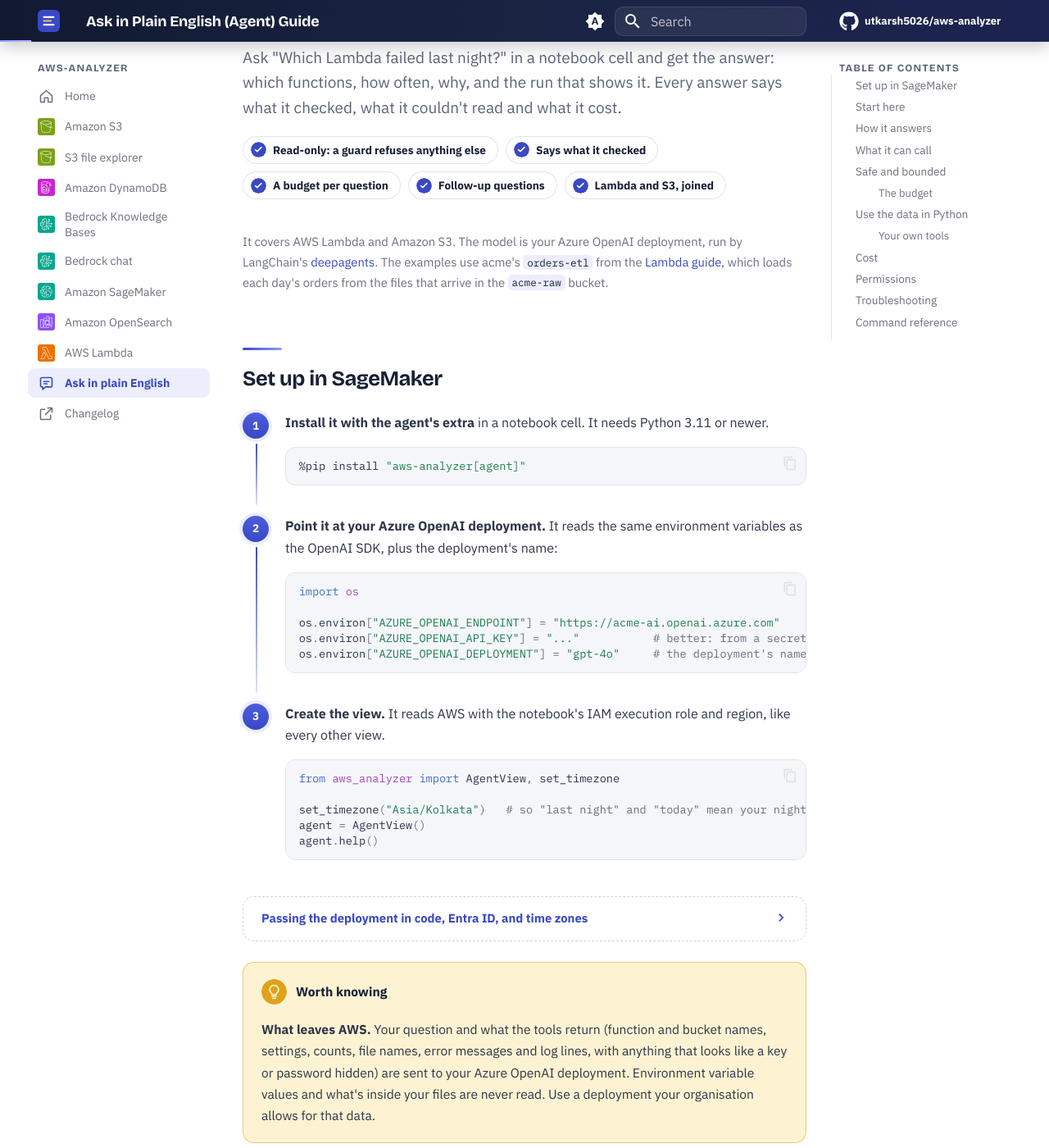
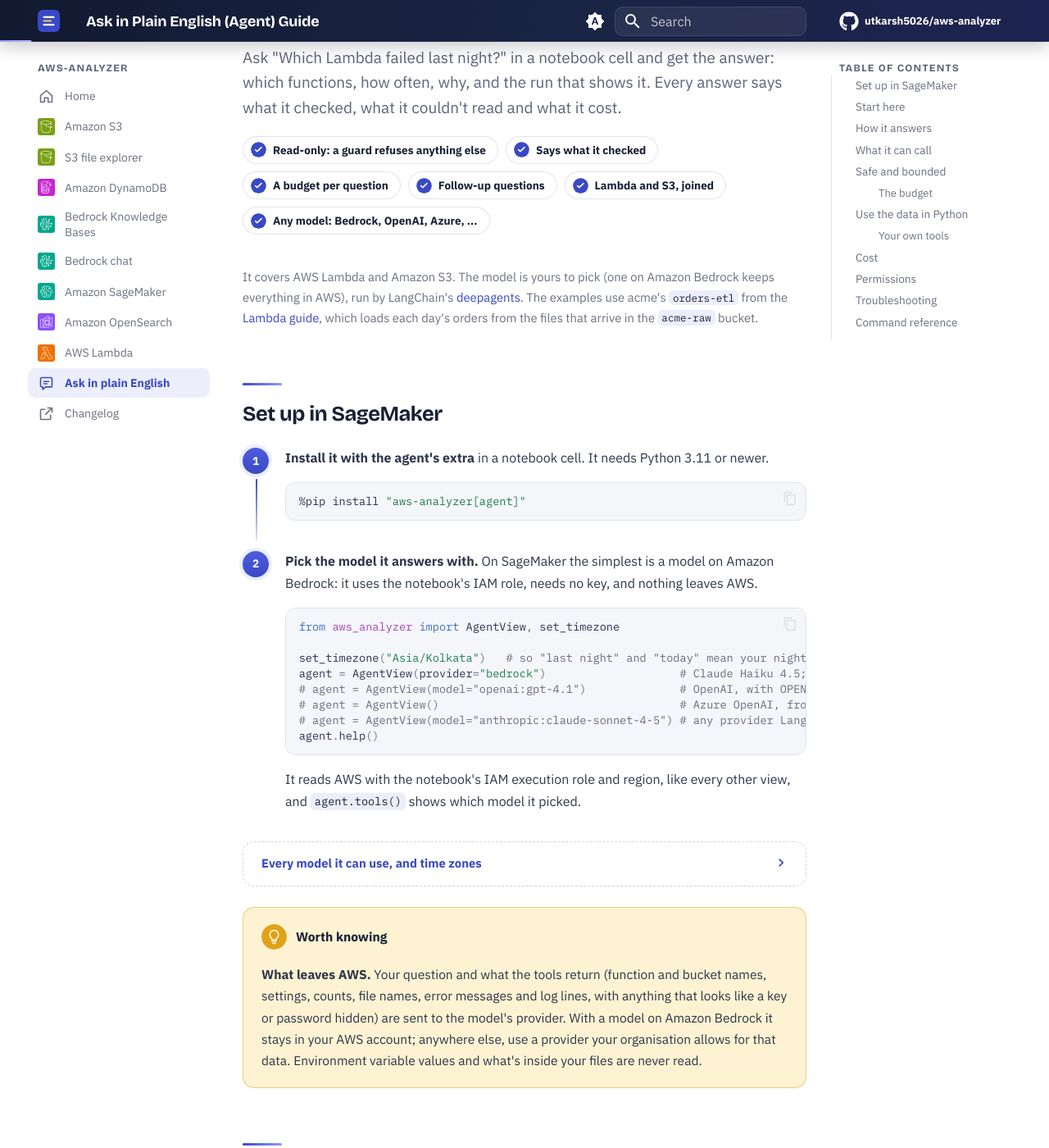
Before and after one commit to utkarsh5026/aws-analyzer, an MkDocs documentation site: the page built from docs/agent.md, in a window 1280 px wide and 1400 px high, scrolled down 228 px. Shown: the whole window at 82% size. Built offline with MkDocs 1.6.1 and Material for MkDocs 9.7.7, drawn with Linux system fonts in a browser that asks for light colours; comment, search, counter and statistics services are not loaded; some of the changed text lies outside the part shown.

Commit message:
agent: docs, changelog and the [agent] extra for every model provider
The [agent] extra installs langchain-aws for Bedrock models. README and the
agent guide say which models it can use and how to pick one, Bedrock's IAM
permissions and list prices, and the new troubleshooting entries.

Co-Authored-By: Claude Opus 5.5 <noreply@anthropic.com>
Claude-Session: https://claude.ai/code/session_01HfQuVSgTJnJ7WBi64iijb4

````diff
--- a/docs/agent.md
+++ b/docs/agent.md
@@ -1,6 +1,6 @@
 ---
 title: Ask in Plain English (Agent) Guide
-description: "How to ask questions about your AWS account in plain English from a SageMaker notebook with aws-analyzer's agent: an agent (an Azure OpenAI deployment, run by LangChain's deepagents) answers questions like which Lambda failed last night, or whether last night's uploads to a bucket were processed, from read-only tools, says what it checked, and stays within a budget per question."
+description: "How to ask questions about your AWS account in plain English from a SageMaker notebook with aws-analyzer's agent: an agent (a model you pick, on Amazon Bedrock, OpenAI, Azure OpenAI or any LangChain provider, run by LangChain's deepagents) answers questions like which Lambda failed last night, or whether last night's uploads to a bucket were processed, from read-only tools, says what it checked, and stays within a budget per question."
 ---
 
 <p class="eyebrow"><img class="aws-icon" src="images/aws/lambda.svg" alt="" width="32" height="32"> Ask in plain English <code>agent/</code></p>
@@ -16,9 +16,10 @@ Ask "Which Lambda failed last night?" in a notebook cell and get the answer: whi
   <li>A budget per question</li>
   <li>Follow-up questions</li>
   <li>Lambda and S3, joined</li>
+  <li>Any model: Bedrock, OpenAI, Azure, ...</li>
 </ul>
 
-It covers AWS Lambda and Amazon S3. The model is your Azure OpenAI deployment, run by LangChain's [deepagents](https://pypi.org/project/deepagents/). The examples use acme's `orders-etl` from the [Lambda guide](lambda_functions.md), which loads each day's orders from the files that arrive in the `acme-raw` bucket.
+It covers AWS Lambda and Amazon S3. The model is yours to pick (one on Amazon Bedrock keeps everything in AWS), run by LangChain's [deepagents](https://pypi.org/project/deepagents/). The examples use acme's `orders-etl` from the [Lambda guide](lambda_functions.md), which loads each day's orders from the files that arrive in the `acme-raw` bucket.
 { .muted }
 
 ## Set up in SageMaker { #setup }
@@ -31,32 +32,33 @@ It covers AWS Lambda and Amazon S3. The model is your Azure OpenAI deployment, r
     %pip install "aws-analyzer[agent]"
     ```
 
-2. **Point it at your Azure OpenAI deployment.** It reads the same environment variables as the OpenAI SDK, plus the deployment's name:
-
-    ```python
-    import os
-
-    os.environ["AZURE_OPENAI_ENDPOINT"] = "https://acme-ai.openai.azure.com"
-    os.environ["AZURE_OPENAI_API_KEY"] = "..."           # better: from a secret store, not typed in the notebook
-    os.environ["AZURE_OPENAI_DEPLOYMENT"] = "gpt-4o"     # the deployment's name in Azure AI Foundry
-    ```
-
-
-3. **Create the view.** It reads AWS with the notebook's IAM execution role and region, like every other view.
+2. **Pick the model it answers with.** On SageMaker the simplest is a model on Amazon Bedrock: it uses the notebook's IAM role, needs no key, and nothing leaves AWS.
 
     ```python
     from aws_analyzer import AgentView, set_timezone
 
     set_timezone("Asia/Kolkata")   # so "last night" and "today" mean your night and your day
-    agent = AgentView()
+    agent = AgentView(provider="bedrock")                    # Claude Haiku 4.5; model="sonnet" for another
+    # agent = AgentView(model="openai:gpt-4.1")              # OpenAI, with OPENAI_API_KEY set
+    # agent = AgentView()                                    # Azure OpenAI, from AZURE_OPENAI_ENDPOINT, _API_KEY, _DEPLOYMENT
+    # agent = AgentView(model="anthropic:claude-sonnet-4-5") # any provider LangChain supports
     agent.help()
     ```
 
+    It reads AWS with the notebook's IAM execution role and region, like every other view, and `agent.tools()` shows which model it picked.
+
 </div>
 
-??? more "Passing the deployment in code, Entra ID, and time zones"
+??? more "Every model it can use, and time zones"
 
-    Pass the deployment in code instead: `AgentView(endpoint=..., deployment=..., api_key=...)`. For Microsoft Entra ID instead of a key, pass `azure_ad_token_provider=` (from `azure.identity.get_bearer_token_provider`). The API version is `2024-10-21` unless `OPENAI_API_VERSION` or `api_version=` says otherwise.
+    | Model | How | Needs |
+    |---|---|---|
+    | Amazon Bedrock | `AgentView(provider="bedrock")`, Claude Haiku 4.5; `model=` takes a short name (`"sonnet"`, `"nova-pro"`), a model ID or an inference profile, and finds a short name's ID in the region's model list | `bedrock:InvokeModel` on the model; its cost uses Bedrock's list prices |
+    | OpenAI | `AgentView(model="openai:gpt-4.1")` (gpt-4.1 is the default); `endpoint=` for any server that speaks OpenAI's API: LiteLLM, vLLM, OpenRouter | `OPENAI_API_KEY`, or `api_key=` |
+    | Azure OpenAI | `AZURE_OPENAI_ENDPOINT`, `AZURE_OPENAI_API_KEY` and `AZURE_OPENAI_DEPLOYMENT` in the environment, or `AgentView(endpoint=..., deployment=..., api_key=...)`; `azure_ad_token_provider=` (from `azure.identity.get_bearer_token_provider`) for Microsoft Entra ID; the API version is `2024-10-21` unless `OPENAI_API_VERSION` or `api_version=` says otherwise | A deployment of a model that supports tool calling |
+    | Any LangChain provider | `model="anthropic:claude-sonnet-4-5"`, `"google_genai:gemini-2.5-pro"`, `"ollama:llama3.1"`, ...; or `chat_model=` with a LangChain chat model of your own | Its LangChain package (Anthropic's and Google's come with the extra) and its key |
+
+    Without `provider=`, the agent works it out from the model's name and the environment: `AWS_ANALYZER_AGENT_MODEL` first (`os.environ["AWS_ANALYZER_AGENT_MODEL"] = "bedrock:sonnet"`, good for a lifecycle configuration), then the Azure settings, then `OPENAI_API_KEY`.
 
     [`set_timezone()`](index.md#timezone) is the package's own: every report then shows its times in your zone too, and the agent's table of what it checked does. `AgentView(timezone="Europe/London")` gives the agent a zone of its own instead. Without either, the agent works in UTC and says so.
 
@@ -64,11 +66,11 @@ It covers AWS Lambda and Amazon S3. The model is your Azure OpenAI deployment, r
     agent = AgentView(timezone="kolkata")   # a tz database name, its city, or an offset like "+05:30"
     ```
 
-    The agent needs deepagents and langchain-openai, which need Python 3.11; the rest of aws-analyzer still runs on 3.10 with boto3 alone.
+    The agent needs deepagents, langchain-openai and langchain-aws, which need Python 3.11; the rest of aws-analyzer still runs on 3.10 with boto3 alone.
 
 !!! tip "Worth knowing"
 
-    **What leaves AWS.** Your question and what the tools return (function and bucket names, settings, counts, file names, error messages and log lines, with anything that looks like a key or password hidden) are sent to your Azure OpenAI deployment. Environment variable values and what's inside your files are never read. Use a deployment your organisation allows for that data.
+    **What leaves AWS.** Your question and what the tools return (function and bucket names, settings, counts, file names, error messages and log lines, with anything that looks like a key or password hidden) are sent to the model's provider. With a model on Amazon Bedrock it stays in your AWS account; anywhere else, use a provider your organisation allows for that data. Environment variable values and what's inside your files are never read.
 
 ## Start here { #tour }
 
@@ -189,7 +191,8 @@ answer = agent.core.ask("Which Lambda failed last night?")
 answer.text                    # the answer, in markdown
 answer.calls                   # ToolCall: name, args, coverage, summary, error, refused, seconds
 answer.aws_calls               # {'logs:FilterLogEvents': 12, ...}: every AWS call it made, all reads
-answer.input_tokens, answer.output_tokens, answer.cost
+answer.provider, answer.model # who served it, and the model or profile that answered
+answer.input_tokens, answer.output_tokens, answer.cost   # answer.rates: whose prices the cost is at
 answer.stopped                 # None, or why it stopped early: 'tool_calls', 'time', 'cost', 'steps', 'stopped', 'error'
 answer.error                   # what went wrong with the model, and what to do
 agent.core.history             # every AgentAnswer so far
@@ -201,8 +204,8 @@ Settings, all optional:
 from aws_analyzer import AgentAnalyzer, AgentView
 
 core = AgentAnalyzer(
-    deployment="prod-gpt-4o", endpoint="https://acme-ai.openai.azure.com", api_key="...",
-    model_prices={"gpt-4o": (2.50, 10.00)},          # USD per 1M input and output tokens, from your price sheet
+    provider="bedrock", model="sonnet",              # or model="openai:gpt-4.1", deployment=..., ...
+    model_prices={"claude-sonnet-5": (2.00, 10.00)}, # USD per 1M input and output tokens, over the list prices
     timezone="Asia/Kolkata",                         # for the agent alone; set_timezone() sets it everywhere
     regions=["us-east-1", "eu-west-1"],              # where it looks unless asked otherwise; "all" for every region
     notes="orders-etl runs at 02:00 IST and loads the day's orders",   # facts it's told about your account
@@ -212,7 +215,7 @@ core = AgentAnalyzer(
 agent = AgentView(core)
 ```
 
-`chat_model=` takes any LangChain chat model instead of Azure OpenAI: for a model on Amazon Bedrock, `ChatBedrockConverse` from langchain-aws. `lambda_core=` and `s3_core=` take a `LambdaAnalyzer` and an `S3Analyzer` of your own (with their own `prices=`). The pure functions work without AWS or a model: `hide_secrets`, `asked_at`, `system_prompt`, `summarize_health`, `summarize_errors`, `summarize_runs`, `summarize_performance`, `summarize_detail`, `summarize_code`, the S3 toolkit's `summarize_bucket`, `summarize_found`, `summarize_prefix`, `summarize_file`, `count_arrivals` (from a listing: which files a notification's filter and event types covered or missed) and `trigger_findings`, `answer_findings` and `explain_model_error`.
+`chat_model=` takes any LangChain chat model instead, made with your own settings. `lambda_core=` and `s3_core=` take a `LambdaAnalyzer` and an `S3Analyzer` of your own (with their own `prices=`). The pure functions work without AWS or a model: `hide_secrets`, `asked_at`, `system_prompt`, `summarize_health`, `summarize_errors`, `summarize_runs`, `summarize_performance`, `summarize_detail`, `summarize_code`, the S3 toolkit's `summarize_bucket`, `summarize_found`, `summarize_prefix`, `summarize_file`, `count_arrivals` (from a listing: which files a notification's filter and event types covered or missed) and `trigger_findings`, `answer_findings`, `pick_provider`, `model_rates` and `explain_model_error`.
 
 ### Your own tools { #toolkits }
 
@@ -245,13 +248,13 @@ Its tools get the same budget, error handling and report as the built-in ones, a
 
 ## Cost { #cost }
 
-Each answer counts the model's input and output tokens. Azure OpenAI's prices depend on the model, the region and the deployment type, so there are none built in: pass `model_prices=` and each answer shows its estimated cost, and the budget's `usd` limit applies. Without it the cost shows as unknown, never a guess.
+Each answer counts the model's input and output tokens. A model on Amazon Bedrock is priced at Bedrock's list prices, so each answer shows its estimated cost and the budget's `usd` limit applies. OpenAI's and Azure OpenAI's prices depend on the plan, the region and the deployment type, so there are none built in: pass `model_prices=` for them (or to override Bedrock's). Without a price the cost shows as unknown, never a guess.
 
 On the AWS side, the CloudWatch metrics it reads cost $0.01 per 1,000, and S3's requests $0.005 per 1,000 listing pages (each lists up to 1,000 keys) and $0.0004 per 1,000 others; the report says how many of each it made and what they cost. Reading logs, Lambda's settings and code costs nothing. `function_health` reads 7 metrics per function, so a question about 100 functions reads about 700: under a cent. A `find_files` over 100,000 keys makes 100 listing requests: $0.0005.
 
 ## Permissions { #permissions }
 
-The Lambda tools read through `LambdaAnalyzer`, so the role needs the [Lambda guide's read-only policy](lambda_functions.md#permissions). The S3 tools read through `S3Analyzer`, so they need the [S3 guide's read-only policy](s3.md#permissions) (with `s3:GetBucketNotification`, which `bucket_details` and `s3_triggers` read the bucket's event notifications with). `s3_triggers` needs both. Nothing more: no Bedrock and no permission to change anything. A permission that's missing shows up in the answer as what couldn't be read, and the rest of the answer still stands.
+The Lambda tools read through `LambdaAnalyzer`, so the role needs the [Lambda guide's read-only policy](lambda_functions.md#permissions). The S3 tools read through `S3Analyzer`, so they need the [S3 guide's read-only policy](s3.md#permissions) (with `s3:GetBucketNotification`, which `bucket_details` and `s3_triggers` read the bucket's event notifications with). `s3_triggers` needs both. Nothing more, and no permission to change anything. With a model on Amazon Bedrock, add `bedrock:InvokeModel` on the model and its inference profile (the Converse API, which only generates text), and `bedrock:ListFoundationModels` and `bedrock:ListInferenceProfiles` to find a model by a short name like `"sonnet"`. A permission that's missing shows up in the answer as what couldn't be read, and the rest of the answer still stands.
 
 On the Azure side, an API key of the Azure OpenAI resource, or a Microsoft Entra ID identity with the **Cognitive Services OpenAI User** role on it.
 
@@ -261,9 +264,21 @@ On the Azure side, an API key of the Azure OpenAI resource, or a Microsoft Entra
 
     deepagents needs Python 3.11. On SageMaker, pick a kernel with Python 3.11 or newer, or make one with the SageMaker guide's [`new_env("3.11")`](sagemaker_env.md#envs), then `%pip install "aws-analyzer[agent]"` in it.
 
+??? question "“The agent needs a model to answer with, and none is set up”"
+
+    Nothing says which model to use. Pick one: `AgentView(provider="bedrock")`, `AgentView(model="openai:gpt-4.1")` with `OPENAI_API_KEY` set, or the Azure settings below. `AWS_ANALYZER_AGENT_MODEL` sets one for every notebook.
+
 ??? question "“… AZURE_OPENAI_ENDPOINT … are not set”"
 
     The agent doesn't know which deployment to ask. Set `AZURE_OPENAI_ENDPOINT`, `AZURE_OPENAI_API_KEY` and `AZURE_OPENAI_DEPLOYMENT` in the notebook's environment, or pass them to `AgentView`.
+
+??? question "“ValidationException … on-demand throughput isn't supported”"
+
+    That Bedrock model is served only through an inference profile. Put `us.` (or `eu.`, `apac.`, `global.`) before its ID, or pass its short name, `AgentView(provider="bedrock", model="haiku")`, and the agent finds the profile.
+
+??? question "“AccessDeniedException” from Bedrock"
+
+    The notebook's role needs `bedrock:InvokeModel` on the model and on its inference profile, and the account needs access to the model: the Bedrock console's Model catalog shows it.
 
 ??? question "“NotFoundError … No such deployment on this endpoint”"
 
--- a/pyproject.toml
+++ b/pyproject.toml
@@ -63,8 +63,9 @@ files = [  # S3 previews of Excel, PDF (text and pages as pictures), .zst and sn
 ]
 notebook = ["ipython>=8", "ipywidgets>=8", "tqdm"]  # HTML reports, the S3 explorer and the chat window, progress bars
 agent = [  # AgentView: ask about your account in plain English (deepagents needs Python 3.11 or newer)
-    "deepagents>=0.7.26; python_version >= '3.11'",
-    "langchain-openai>=1.7; python_version >= '3.11'",
+    "deepagents>=0.7.26; python_version >= '3.11'",  # brings LangChain's Anthropic and Google Gemini models too
+    "langchain-openai>=1.7; python_version >= '3.11'",  # OpenAI, Azure OpenAI and OpenAI-compatible servers
+    "langchain-aws>=1.9; python_version >= '3.11'",  # models on Amazon Bedrock
 ]
 all = ["aws-analyzer[data,files,notebook,agent]"]
 
--- a/requirements-dev.txt
+++ b/requirements-dev.txt
@@ -28,10 +28,11 @@ tqdm==4.70.1
 # Optional for users (s3_explorer.py's clicks, bedrock_chat.py's window, tqdm's notebook bar); installed here so
 # both windows' widgets are tested.
 ipywidgets==8.1.9
-# Optional for users (agent/: the agent loop and its Azure OpenAI model), which need Python 3.11 or newer;
+# Optional for users (agent/: the agent loop and its models: OpenAI and Azure OpenAI, Bedrock), which need Python 3.11 or newer;
 # installed there so the agent's harness is tested. On 3.10 its tests that need them are skipped.
 deepagents==0.7.26; python_version >= "3.11"
 langchain-openai==1.7.2; python_version >= "3.11"
+langchain-aws==1.9.0; python_version >= "3.11"
 
 # Package (CI's Package job and the release workflow): build the sdist and wheel, and check them
 # the way PyPI will, README rendering included.
````
Also changed, not shown: CHANGELOG.md (+14 -0 lines), CLAUDE.md (+17 -6 lines), README.md (+43 -30 lines).
